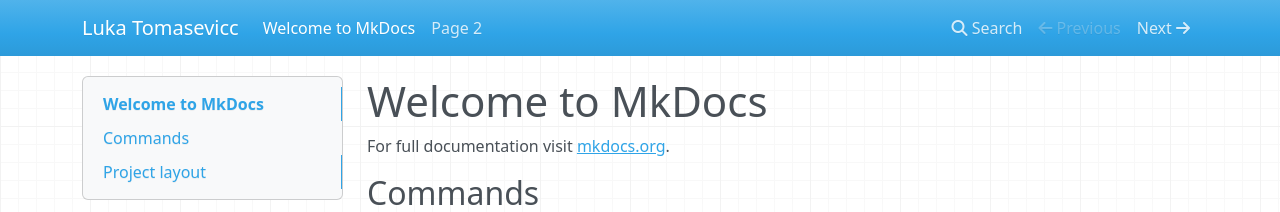
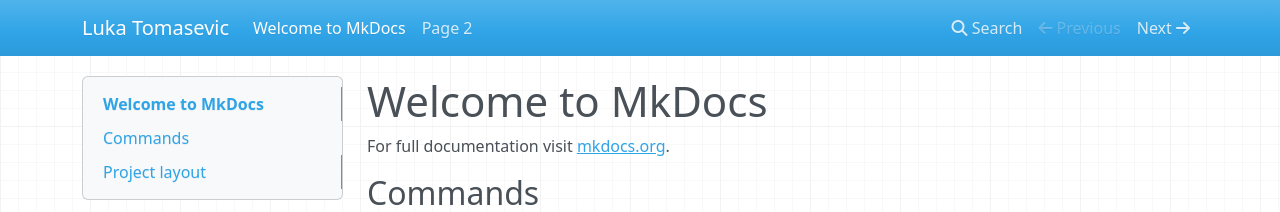
Before and after one commit to ltomasevic/mkdocs, an MkDocs documentation site: the page built from docs/index.md, in a window 1280 px wide. Shown: the top 212 px of the page. Built offline with MkDocs 1.6.1, drawn with Linux system fonts in a browser that asks for light colours; nearby versions of some CDN libraries.

Commit message:
Update mkdocs.yml

```diff
--- a/mkdocs.yml
+++ b/mkdocs.yml
@@ -1,4 +1,4 @@
-site_name: Luka Tomasevicc
+site_name: Luka Tomasevic
 theme:
   name: mkdocs
   features:
```
